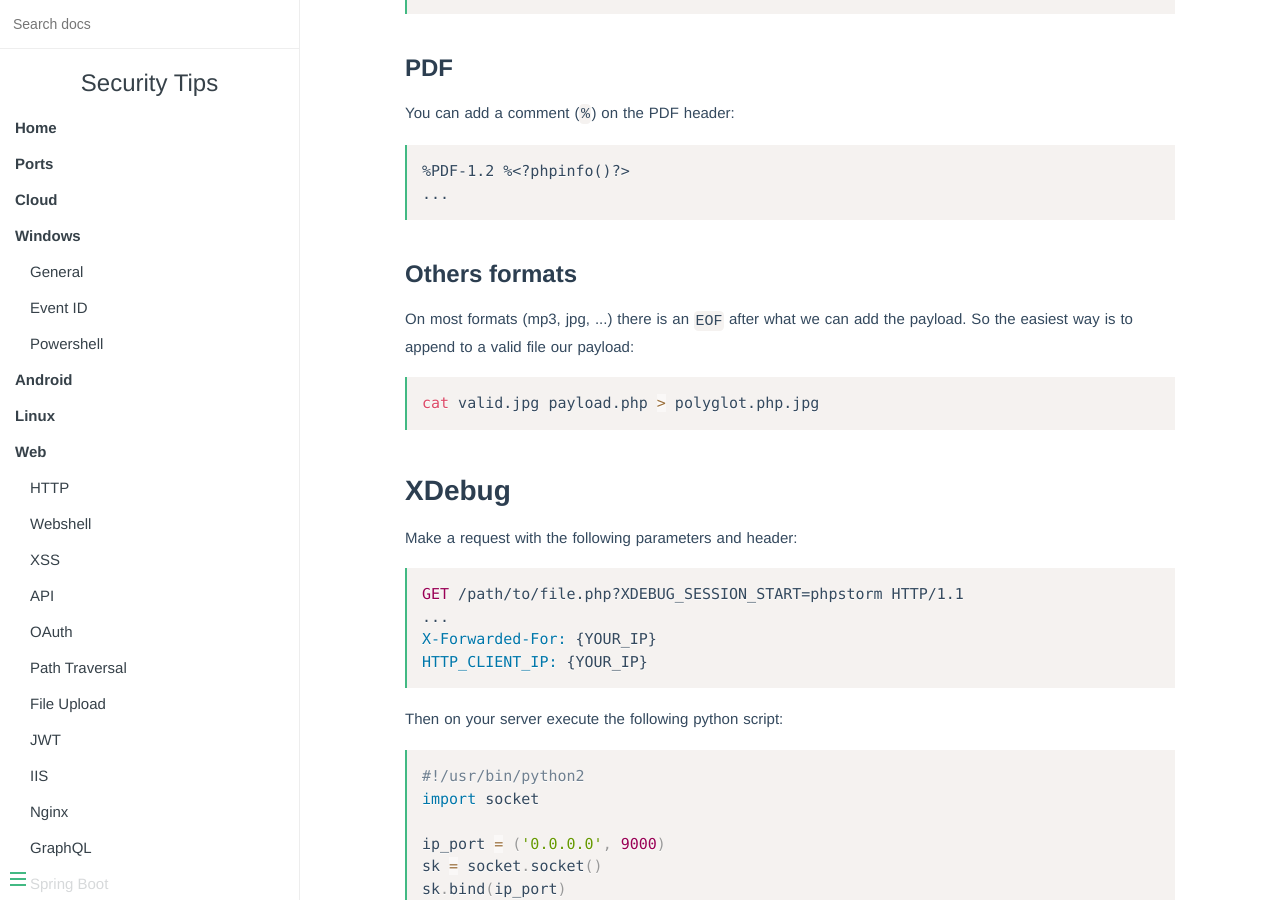
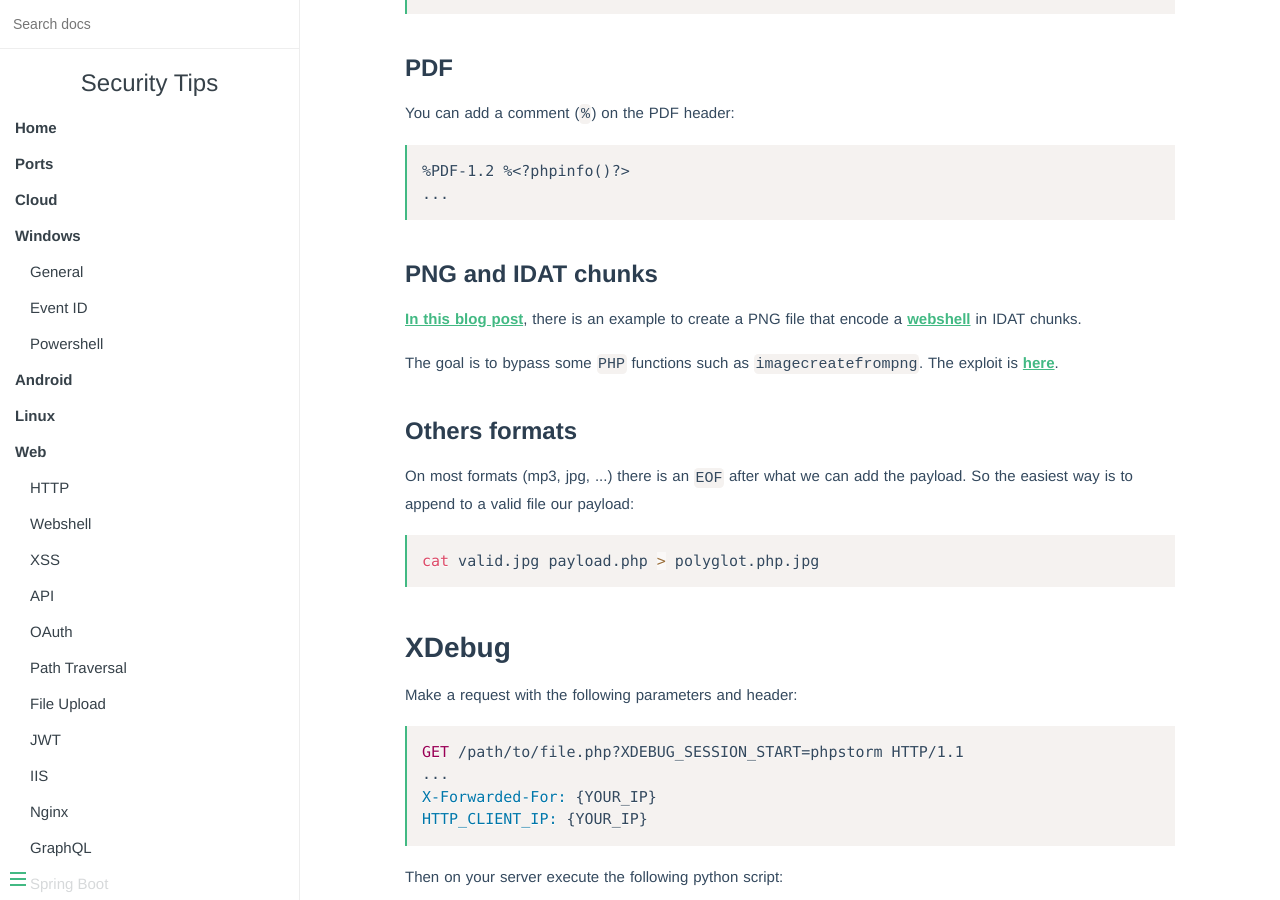
Before and after one commit to vincd/security-tips, an MkDocs documentation site: the page built from docs/php.md, in a window 1280 px wide and 900 px high, scrolled down 3158 px. Built offline with MkDocs 1.6.1, drawn with Linux system fonts in a browser that asks for light colours.

Commit message:
Add PNG polyglot file

````diff
--- a/docs/php.md
+++ b/docs/php.md
@@ -172,6 +172,17 @@ You can add a comment (`%`) on the PDF header:
 ...
 ```
 
+
+### PNG and IDAT chunks
+
+[In this blog post](https://www.idontplaydarts.com/2012/06/encoding-web-shells-in-png-idat-chunks/),
+there is an example to create a PNG file that encode a [webshell](/webshell/)
+in IDAT chunks.
+
+The goal is to bypass some `PHP` functions such as `imagecreatefrompng`. The
+exploit is [here](/assets/gen.php.png).
+
+
 ### Others formats
 
 On most formats (mp3, jpg, ...) there is an `EOF` after what we can add the
````
Also changed, not shown: docs/assets/gen.php.png (added).
